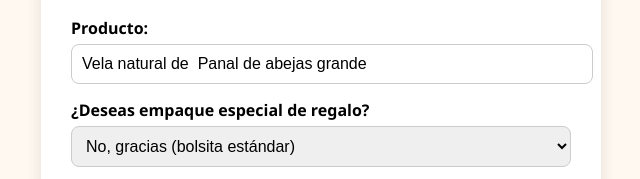
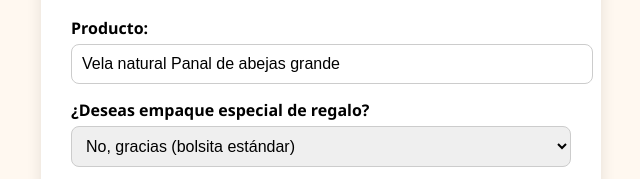
Before and after one commit to Roci01/vela-de-panal-grande, a plain HTML site: page index.html in a window 1280 px wide. Shown: the part 147-326 px from the top of the page, 319-959 px from the left. Drawn offline with Linux system fonts and the light colour scheme.

Commit message:
Update index.html

```diff
--- a/index.html
+++ b/index.html
@@ -71,7 +71,7 @@
     <h2>Vela natural decorativa<br>Panal de abejas grande</h2>
     <form id="velaForm">
       <label>Producto:</label>
-      <input type="text" id="producto" value="Vela natural de  Panal de abejas grande" readonly />
+      <input type="text" id="producto" value="Vela natural Panal de abejas grande" readonly />
 
       <label>¿Deseas empaque especial de regalo?</label>
       <select id="empaqueRegalo" onchange="actualizarPrecio()">
```
